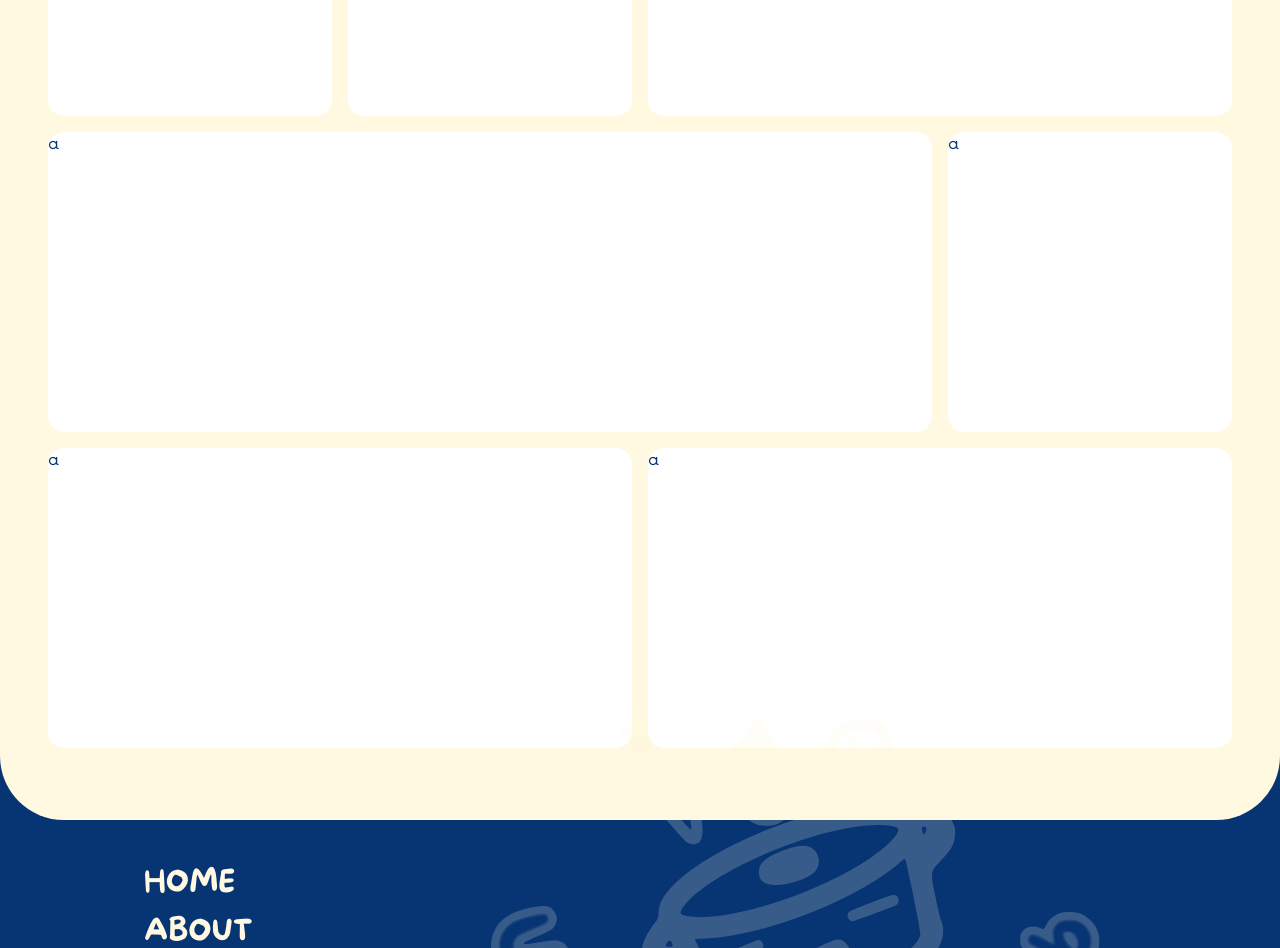
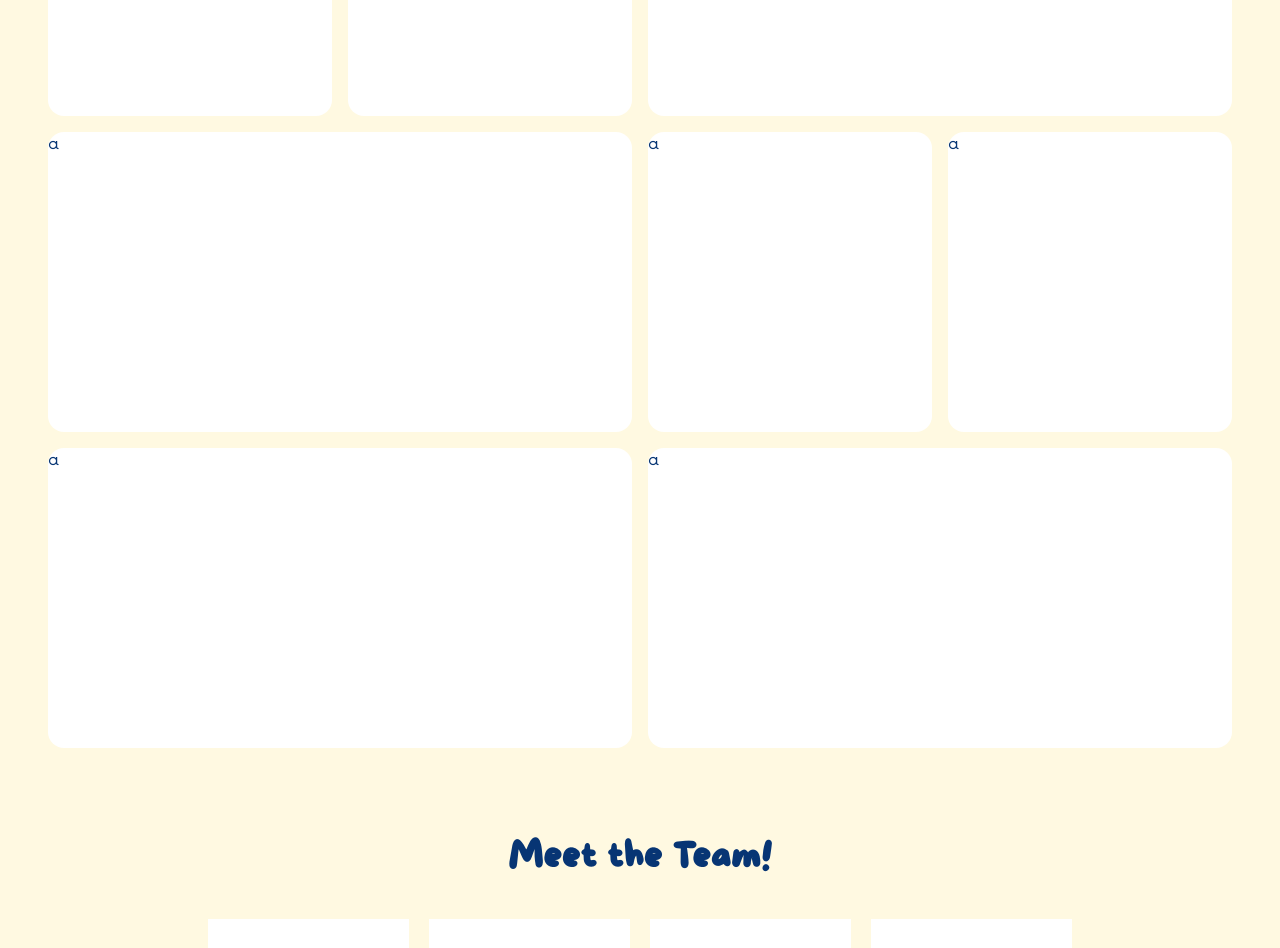
Before and after one commit to ubc-cooking/cooking-club-ubc, a Next.js app: page /about in a window 1280 px wide. Shown: the part 740-1688 px from the top of the page. Built offline with nearby package versions, Linux system fonts and the light colour scheme.

Commit message:
refactor: change file dir

```diff
--- a/src/app/about/page.tsx
+++ b/src/app/about/page.tsx
@@ -1,4 +1,5 @@
-import Gallery from "@/components/Gallery";
+import Gallery from "@/components/about/Gallery";
+import Team from "@/components/about/Team";
 import { Box, Heading } from "@chakra-ui/react";
 
 export default function About() {
@@ -14,6 +15,7 @@ export default function About() {
         Get To Know More!
       </Heading>
       <Gallery />
+      <Team />
     </Box>
   );
 }
--- a/src/components/Gallery.tsx
+++ b/src/components/about/Gallery.tsx
@@ -34,7 +34,10 @@ export default function Gallery() {
       <Item colSpan={1} rowSpan={1}>
         a
       </Item>
-      <Item colSpan={3} rowSpan={1}>
+      <Item colSpan={2} rowSpan={1}>
+        a
+      </Item>
+      <Item colSpan={1} rowSpan={1}>
         a
       </Item>
       <Item colSpan={1} rowSpan={1}>
--- /dev/null
+++ b/src/components/about/Team.tsx
@@ -0,0 +1,44 @@
+import {
+  Box,
+  Container,
+  Grid,
+  GridItem,
+  Heading,
+  Text,
+} from "@chakra-ui/react";
+
+const temp: number[] = [1, 2, 3, 4, 5, 6, 7, 8, 1, 1, 1, 1, 1, 1, 1, 1];
+
+export default function Team() {
+  return (
+    <Container maxW={"4xl"}>
+      <Heading textAlign={"center"} mt={20} mb={10}>
+        Meet the Team!
+      </Heading>
+      <Grid
+        templateColumns={{
+          base: "repeat(1,1fr)",
+          sm: "repeat(3,1fr)",
+          lg: "repeat(4,1fr)",
+        }}
+        gap={5}
+      >
+        {temp.map((n, idx) => {
+          return (
+            <GridItem key={idx} colSpan={1} height={"fit-content"}>
+              <Box
+                height={{ base: 400, sm: 300 }}
+                background={"white"}
+                transition={".4s"}
+                _hover={{ background: "lightgray" }}
+              />
+              <Text textAlign={"center"} p={2}>
+                &quot;Most likely to fly to space with a car&quot;
+              </Text>
+            </GridItem>
+          );
+        })}
+      </Grid>
+    </Container>
+  );
+}
```
